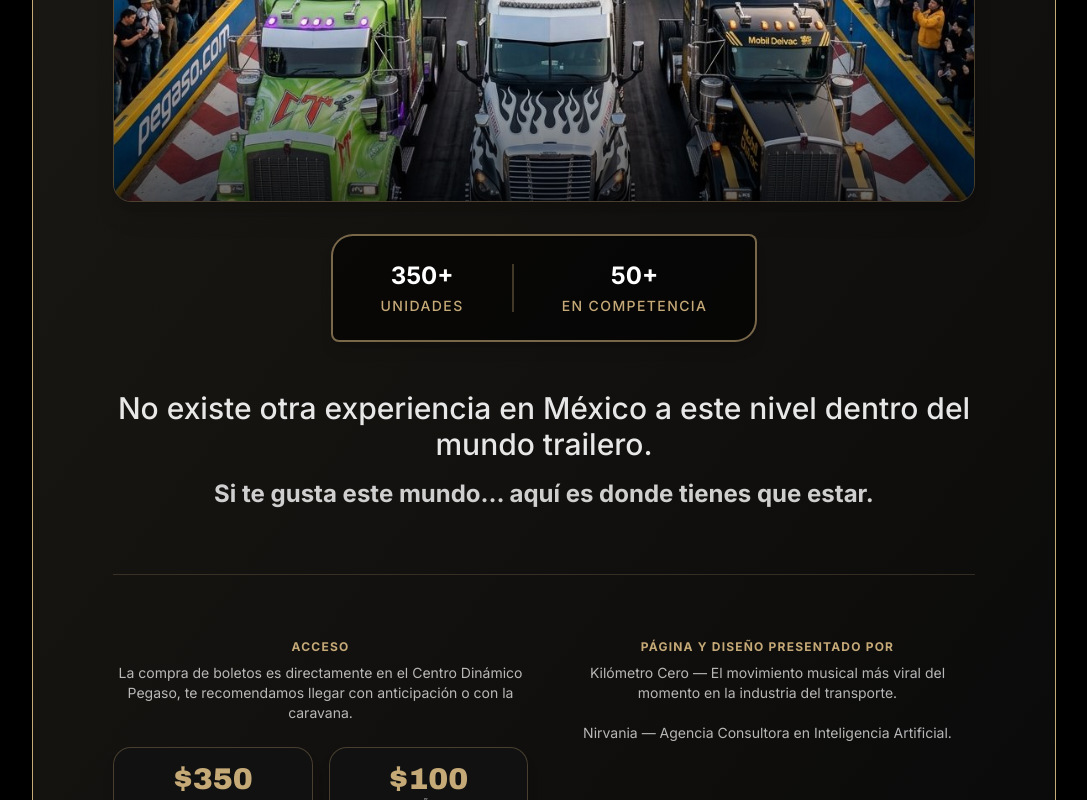
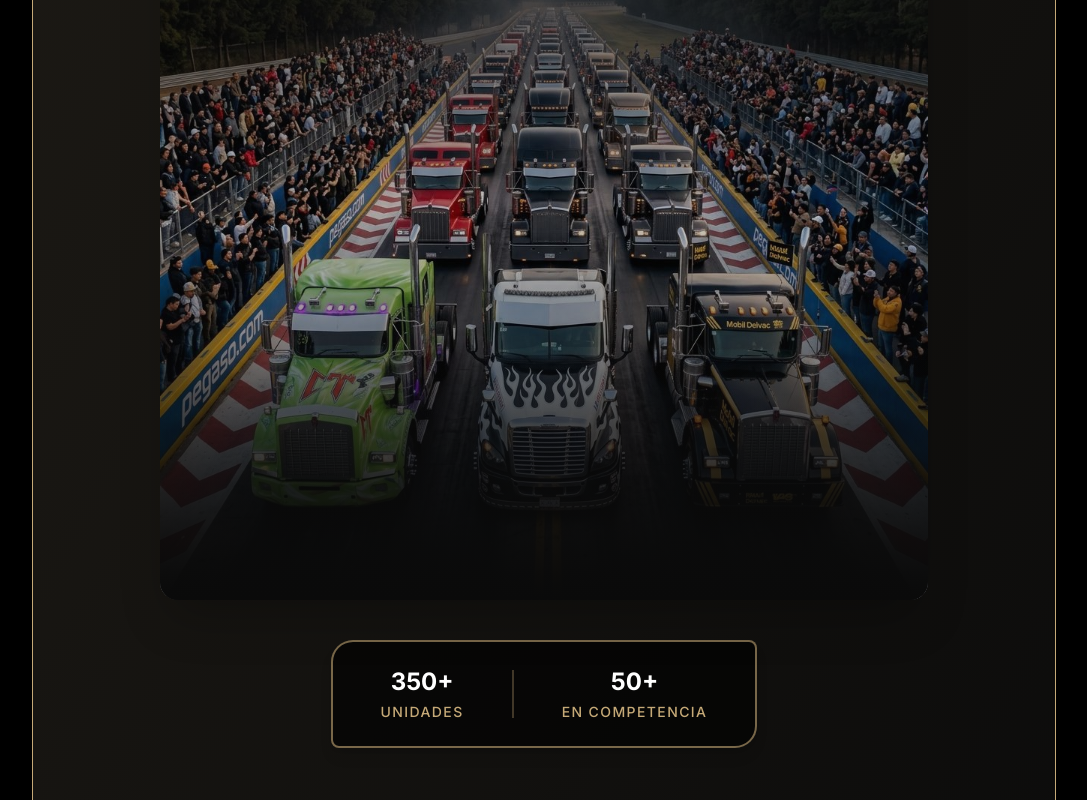
Before and after one commit to IAGGDEV/TruckFestLanding_V1, a Next.js app: page / in a window 1280 px wide. Shown: the part 2997-3797 px from the top of the page, without its empty margins (96-1183 px from the left). Built offline with nearby package versions, Linux system fonts and the light colour scheme.

Commit message:
style(escala-real): restore full square image and apply vignette fade effect

```diff
--- a/src/app/page.tsx
+++ b/src/app/page.tsx
@@ -118,15 +118,17 @@ export default function Home() {
           <div className="relative z-10 mt-4 rounded-3xl">
             <h2 className="text-4xl md:text-6xl font-heading mb-8 uppercase text-center leading-[0.9] text-[#c5a977]">Un evento con escala real</h2>
 
-            <div className="relative w-full aspect-[16/9] md:aspect-[21/9] rounded-2xl overflow-hidden mb-8 border border-[#c5a977]/30 shadow-xl">
+            <div className="relative w-full max-w-3xl mx-auto aspect-square rounded-2xl overflow-hidden mb-10 shadow-2xl">
               <Image
                 src="/escala-real.jpg"
                 alt="Evento con escala real"
                 fill
-                className="object-cover object-[center_70%]"
+                className="object-cover object-center"
               />
-              {/* Fade Overlay */}
-              <div className="absolute inset-0 bg-gradient-to-t from-black/60 via-transparent to-black/30 pointer-events-none"></div>
+              {/* Fade Overlay (Vignette to blend with background) */}
+              <div className="absolute inset-0 bg-[#0a0a0a]/20 pointer-events-none"></div>
+              <div className="absolute inset-0 bg-gradient-to-t from-[#0a0a0a] via-transparent to-[#0a0a0a] opacity-90 pointer-events-none"></div>
+              <div className="absolute inset-x-0 bottom-0 h-1/3 bg-gradient-to-t from-[#0a0a0a] to-transparent pointer-events-none"></div>
             </div>
 
             <div className="inline-flex flex-col sm:flex-row justify-center items-center gap-8 sm:gap-12 font-bold text-xl md:text-2xl mb-12 border-2 border-[#c5a977]/60 rounded-tl-3xl rounded-br-3xl rounded-tr-md rounded-bl-md p-6 md:px-12 bg-black/60 shadow-lg">
```
